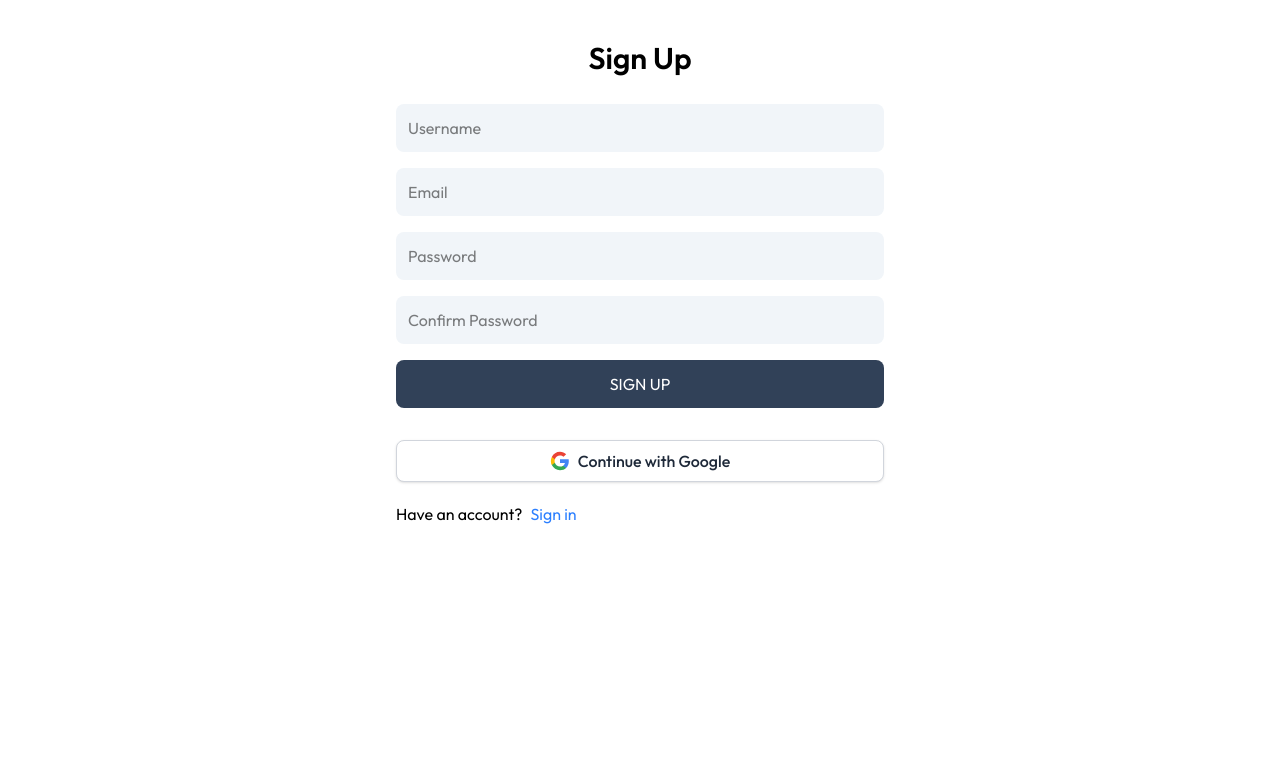
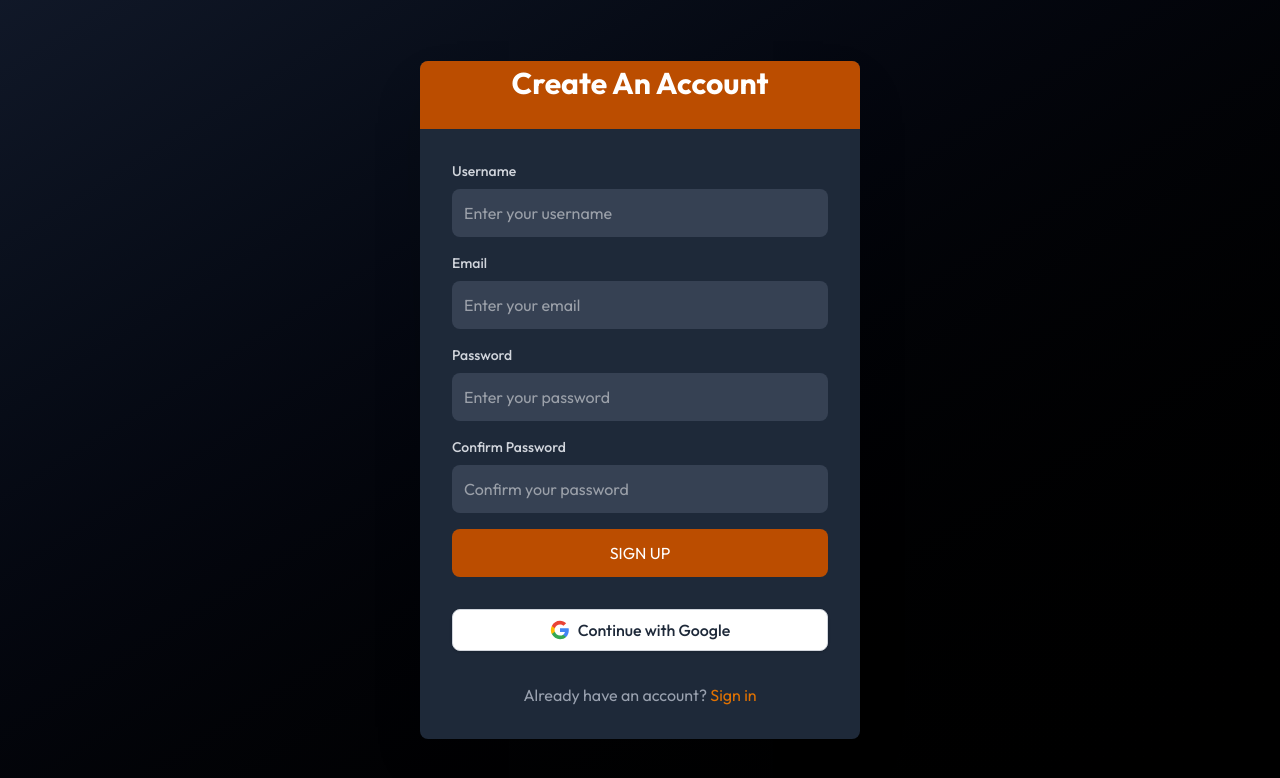
Before and after one commit to DreamWorks-Studio/DreamWorks, a React (Vite) app in the folder frontend/: page /sign-up in a window 1280 px wide. Shown: the top 778 px of the page. Built offline with nearby package versions, Linux system fonts and the light colour scheme; no server answers.

Commit message:
complete register form user interface

```diff
--- a/frontend/pages/Register.jsx
+++ b/frontend/pages/Register.jsx
@@ -3,7 +3,6 @@ import { Link, useNavigate } from 'react-router-dom';
 import OAuth from '../components/OAuth';
 
 export default function Register() {
-  // State to manage form data
   const [formData, setFormData] = useState({
     username: '',
     email: '',
@@ -11,40 +10,33 @@ export default function Register() {
     confirmpassword: '',
   });
 
-  // State to manage errors (stored as an object for better handling)
   const [error, setError] = useState({});
   const [loading, setLoading] = useState(false);
   const navigate = useNavigate();
 
-  // Function to handle input changes and update state
   const handleChange = (e) => {
     setFormData({ ...formData, [e.target.id]: e.target.value });
   };
 
-  // Function to validate form inputs
   const validateForm = () => {
-    const newErrors = {}; // Object to store validation errors
+    const newErrors = {};
     let isValid = true;
 
-    // Validate username (should not be empty)
     if (!formData.username.trim()) {
       newErrors.username = 'Username is required';
       isValid = false;
     }
 
-    // Validate email using regex pattern
     const emailRegex = /^[a-zA-Z0-9._%+-]+@[a-zA-Z0-9.-]+\.[a-zA-Z]{2,}$/;
     if (!emailRegex.test(formData.email)) {
       newErrors.email = 'Please enter a valid email address';
       isValid = false;
     }
 
-    // Validate password length
     if (formData.password.length < 8) {
       newErrors.password = 'Password must be at least 8 characters long';
       isValid = false;
     } else {
-      // Password complexity validation
       const hasUpperCase = /[A-Z]/.test(formData.password);
       const hasLowerCase = /[a-z]/.test(formData.password);
       const hasNumber = /[0-9]/.test(formData.password);
@@ -57,18 +49,15 @@ export default function Register() {
       }
     }
 
-    // Confirm password validation
     if (formData.confirmpassword !== formData.password) {
       newErrors.confirmpassword = 'Passwords do not match';
       isValid = false;
     }
 
-    // Update error state
     setError(newErrors);
     return isValid;
   };
 
-  // Function to handle form submission
   const handleSubmit = async (e) => {
     e.preventDefault();
     if (!validateForm()) return;
@@ -86,7 +75,7 @@ export default function Register() {
       });
 
       const data = await res.json();
-      console.log("API Response:", data); // Debugging
+      console.log('API Response:', data);
 
       navigate('/sign-in');
       setLoading(false);
@@ -95,90 +84,117 @@ export default function Register() {
         setError({ api: data.message || 'An error occurred while signing up' });
         return;
       }
-
-
     } catch (err) {
-      console.error("Fetch error:", err); // Debugging
+      console.error('Fetch error:', err);
       setLoading(false);
       setError({ api: 'Something went wrong. Please try again.' });
     }
   };
 
   return (
-    <div className='p-3 max-w-lg mx-auto'>
-      <h1 className='text-3xl text-center font-semibold my-7'>Sign Up</h1>
-
-      <form onSubmit={handleSubmit} className='flex flex-col gap-4'>
-        {/* Username input */}
+    <div className='min-h-screen flex items-center justify-center bg-gradient-to-br from-gray-900 to-black p-3'>
+      <div className=' w-110 max-w-md bg-gray-800 rounded-lg shadow-2xl overflow-hidden '>
+      <div className="bg-amber-700 p-1 relative">
+        <h1 className='text-3xl text-center font-bold mb-6 text-white'>
+         Create An Account
+        </h1>
+        </div>
+        <div className="p-8">
+        <form onSubmit={handleSubmit} className='flex flex-col gap-2 space-y-2'>
+          {/* Username */}
+          <div>
+            <label className='block text-sm font-medium text-gray-300'>
+              Username
+            </label>
             <input
               type='text'
               name='username'
-          placeholder='Username'
               id='username'
-          className='bg-slate-100 p-3 rounded-lg'
+              className='w-full mt-2 p-3 rounded-lg bg-gray-700 text-white focus:outline-none focus:ring-2 focus:ring-amber-500'
+              placeholder='Enter your username'
               value={formData.username}
               onChange={handleChange}
             />
             {error.username && <p className='text-red-500 text-sm'>{error.username}</p>}
+          </div>
 
-        {/* Email input */}
+          {/* Email */}
+          <div>
+            <label className='block text-sm font-medium text-gray-300'>
+              Email
+            </label>
             <input
               type='email'
               name='email'
-          placeholder='Email'
               id='email'
-          className='bg-slate-100 p-3 rounded-lg'
+              className='w-full mt-2 p-3 rounded-lg bg-gray-700 text-white focus:outline-none focus:ring-2 focus:ring-amber-500'
+              placeholder='Enter your email'
               value={formData.email}
               onChange={handleChange}
             />
             {error.email && <p className='text-red-500 text-sm'>{error.email}</p>}
+          </div>
 
-        {/* Password input */}
+          {/* Password */}
+          <div>
+            <label className='block text-sm font-medium text-gray-300'>
+              Password
+            </label>
             <input
               type='password'
               name='password'
-          placeholder='Password'
               id='password'
-          className='bg-slate-100 p-3 rounded-lg'
+              className='w-full mt-2 p-3 rounded-lg bg-gray-700 text-white focus:outline-none focus:ring-2 focus:ring-amber-500'
+              placeholder='Enter your password'
               value={formData.password}
               onChange={handleChange}
             />
             {error.password && <p className='text-red-500 text-sm'>{error.password}</p>}
+          </div>
 
-        {/* Confirm Password input */}
+          {/* Confirm Password */}
+          <div>
+            <label className='block text-sm font-medium text-gray-300'>
+              Confirm Password
+            </label>
             <input
               type='password'
               name='confirmpassword'
-          placeholder='Confirm Password'
               id='confirmpassword'
-          className='bg-slate-100 p-3 rounded-lg'
+              className='w-full mt-2 p-3 rounded-lg bg-gray-700 text-white focus:outline-none focus:ring-2 focus:ring-amber-500'
+              placeholder='Confirm your password'
               value={formData.confirmpassword}
               onChange={handleChange}
             />
             {error.confirmpassword && <p className='text-red-500 text-sm'>{error.confirmpassword}</p>}
+          </div>
 
-        {/* Submit button */}
+          {/* Submit Button */}
           <button
             disabled={loading}
-          className='bg-slate-700 text-white p-3 rounded-lg uppercase hover:opacity-95 disabled:opacity-80'
+            className='w-full bg-amber-700 text-white p-3 rounded-lg uppercase hover:opacity-90 disabled:opacity-70'
           >
             {loading ? 'Loading...' : 'Sign Up'}
           </button>
 
-        {/* OAuth login options */}
+          {/* OAuth Login */}
           <OAuth />
-      </form>
 
-      {/* Sign in link */}
-      <div className='flex gap-2 mt-5'>
-        <p>Have an account?</p>
-        <Link to='/sign-in'>
-          <span className='text-blue-500'>Sign in</span>
+          {/* Sign-in link */}
+          <div className='text-center mt-4'>
+            <p className='text-gray-400'>
+              Already have an account?{' '}
+              <Link to='/sign-in' className='text-amber-600 hover:underline'>
+                Sign in
               </Link>
+            </p>
           </div>
 
-      {/* Display API error message if any */}
-      {error.api && <p className='text-red-700 mt-5'>{error.api}</p>}
+          {/* API Error Message */}
+          {error.api && <p className='text-red-500 text-center mt-4'>{error.api}</p>}
+        </form>
+        </div>
+      </div>
     </div>
   );
 }
--- a/frontend/pages/ResetPassword.jsx
+++ b/frontend/pages/ResetPassword.jsx
@@ -1,46 +1,40 @@
 import React, { useState, useEffect } from "react";
-import { useParams, Link } from "react-router-dom";
+import { useNavigate, useParams, Link } from "react-router-dom";
 
 const ResetPassword = () => {
   const { id, token } = useParams();
+  const [password, setPassword] = useState("");
   const [message, setMessage] = useState("");
   const [error, setError] = useState("");
-  const [password, setPassword] = useState("");
   const [showPassword, setShowPassword] = useState(false);
+  const [loading, setLoading] = useState(true);
+  const navigate = useNavigate();
 
+  // Validate the reset token
+  useEffect(() => {
     const userValid = async () => {
+      setLoading(true);
       try {
-      const res = await fetch(`/api/user/updateResetPassword/${id}/${token}`, {
-        method: "GET",
-        headers: {
-          "Content-Type": "application/json",
-        },
-      });
-
-      if (!res.ok) {
-        throw new Error(`Error: ${res.status} ${res.statusText}`);
-      }
-
+        const res = await fetch(`/api/user/updateResetPassword/${id}/${token}`);
         const data = await res.json();
 
-      if (data.status === 201) {
-        console.log("User is valid");
-      } else {
-        setError("Invalid user or token.");
+        if (data.status !== 201) {
+          setError("Invalid or expired reset link.");
         }
       } catch (error) {
-      //setError("An error occurred while checking user validity.");
+        setError("An error occurred while verifying the reset link.");
       }
+      setLoading(false);
     };
+    userValid();
+  }, [id, token]);
 
-  useEffect(() => {
-    userValid();
-  }, []);
-
+  // Handle password input change
   const handleChange = (e) => {
     setPassword(e.target.value);
   };
 
+  // Handle password reset form submission
   const handleSubmit = async (event) => {
     event.preventDefault();
 
@@ -68,14 +62,20 @@ const ResetPassword = () => {
       if (data.status === 201) {
         setPassword("");
         setMessage("Password updated successfully.");
+
+        // Redirect to sign-in after 2 seconds
+        setTimeout(() => {
+          navigate('/sign-in');
+        }, 2000);
       } else {
-        setError("Token expired. Please generate a new link.");
+        setError("Reset link expired. Please request a new one.");
       }
     } catch (error) {
-      setError("An error occurred while updating password.");
+      setError("An error occurred while updating the password.");
     }
   };
 
+  // Toggle password visibility
   const togglePasswordVisibility = () => {
     setShowPassword(!showPassword);
   };
@@ -88,6 +88,11 @@ const ResetPassword = () => {
           Reset Your Password
         </h2>
 
+        {/* Loading State */}
+        {loading ? (
+          <p className="text-gray-400 text-center mt-4">Validating link...</p>
+        ) : (
+          <>
             {/* Subtitle */}
             <p className="text-sm text-gray-300 text-center mt-3">
               Enter your new password to reset your account.
@@ -106,6 +111,7 @@ const ResetPassword = () => {
                     id="password"
                     placeholder="Enter new password"
                     className="w-full px-4 py-2 bg-gray-700 border border-gray-600 rounded focus:ring-2 focus:ring-orange-500 focus:outline-none"
+                    value={password} // Controlled input
                     onChange={handleChange}
                   />
                   <button
@@ -124,8 +130,8 @@ const ResetPassword = () => {
                         strokeLinecap="round"
                         strokeLinejoin="round"
                       >
-                    <path d="M1 12s4-8 11-8 11 8 11 8-4 8-11 8-11-8-11-8z"></path>
-                    <circle cx="12" cy="12" r="3"></circle>
+                        <path d="M17.94 17.94a10 10 0 01-5.94 2 10 10 0 01-5.94-2"></path>
+                        <path d="M3 3l18 18"></path>
                       </svg>
                     ) : (
                       <svg
@@ -138,8 +144,8 @@ const ResetPassword = () => {
                         strokeLinecap="round"
                         strokeLinejoin="round"
                       >
-                    <path d="M17.94 17.94a10 10 0 01-5.94 2 10 10 0 01-5.94-2"></path>
-                    <path d="M3 3l18 18"></path>
+                        <path d="M1 12s4-8 11-8 11 8 11 8-4 8-11 8-11-8z"></path>
+                        <circle cx="12" cy="12" r="3"></circle>
                       </svg>
                     )}
                   </button>
@@ -163,7 +169,12 @@ const ResetPassword = () => {
               {/* Submit Button */}
               <button
                 type="submit"
-            className="w-full bg-orange-600 hover:bg-orange-700 text-white font-semibold py-2 px-4 rounded-lg transition duration-300"
+                disabled={!/^(?=.*[A-Z])(?=.*\d)(?=.*[!@#$%^&*()_+])[A-Za-z\d!@#$%^&*()_+]{5,}$/.test(password)}
+                className={`w-full ${
+                  !/^(?=.*[A-Z])(?=.*\d)(?=.*[!@#$%^&*()_+])[A-Za-z\d!@#$%^&*()_+]{5,}$/.test(password)
+                    ? "bg-gray-500 cursor-not-allowed"
+                    : "bg-orange-600 hover:bg-orange-700"
+                } text-white font-semibold py-2 px-4 rounded-lg transition duration-300`}
               >
                 Submit
               </button>
@@ -178,6 +189,8 @@ const ResetPassword = () => {
                 Remember your password? Back to Login
               </Link>
             </div>
+          </>
+        )}
       </div>
     </div>
   );
--- a/frontend/pages/UserProfile.jsx
+++ b/frontend/pages/UserProfile.jsx
@@ -12,6 +12,8 @@ import {
 import { getDownloadURL, getStorage, ref, uploadBytesResumable } from 'firebase/storage';
 import { app } from '../src/firebase';
 import Navbar from "../components/Navbar";
+import Header from "../components/Header";
+import { Link, Navigate } from "react-router-dom";
 
 const UserProfile = () => {
 
@@ -110,6 +112,7 @@ const UserProfile = () => {
         try {
             await fetch('/api/auth/signout');
             dispatch(signOut());
+
         } catch (error) {
             console.log(error);
         }
@@ -139,11 +142,11 @@ const UserProfile = () => {
 
                         <div className="flex flex-col items-center">
                         <img
-          onClick={() => fileRef.current.click()}
-          src={formData.avatar || currentUser.avatar}
-          alt='profile'
-          className='rounded-full h-24 w-24 object-cover cursor-pointer self-center mt-2'
-        />
+                            onClick={() => fileRef.current.click()}
+                            src={formData.avatar || currentUser.avatar}
+                            alt='profile'
+                            className='rounded-full h-24 w-24 object-cover cursor-pointer border-2 border-amber-500'
+                        />
                             <p className="text-sm mt-2 text-gray-400 cursor-pointer hover:text-amber-500" onClick={() => fileRef.current.click()}>
                                 Change Profile Picture
                             </p>
@@ -169,9 +172,12 @@ const UserProfile = () => {
                     <span onClick={handleDeleteAccount} className="text-red-500 cursor-pointer hover:underline">
                         Delete Account
                     </span>
+
                     <span onClick={handleSignOut} className="text-gray-400 cursor-pointer hover:text-red-500">
                         Sign out
                     </span>
+
+
                 </div>
 
                 <p className='text-red-700 mt-5'>{error && 'Something went wrong!'}</p>
```
Also changed, not shown: 1 other file (tests, documents, lock files or other folders). Lines whose indentation alone changed are shown as unchanged.
